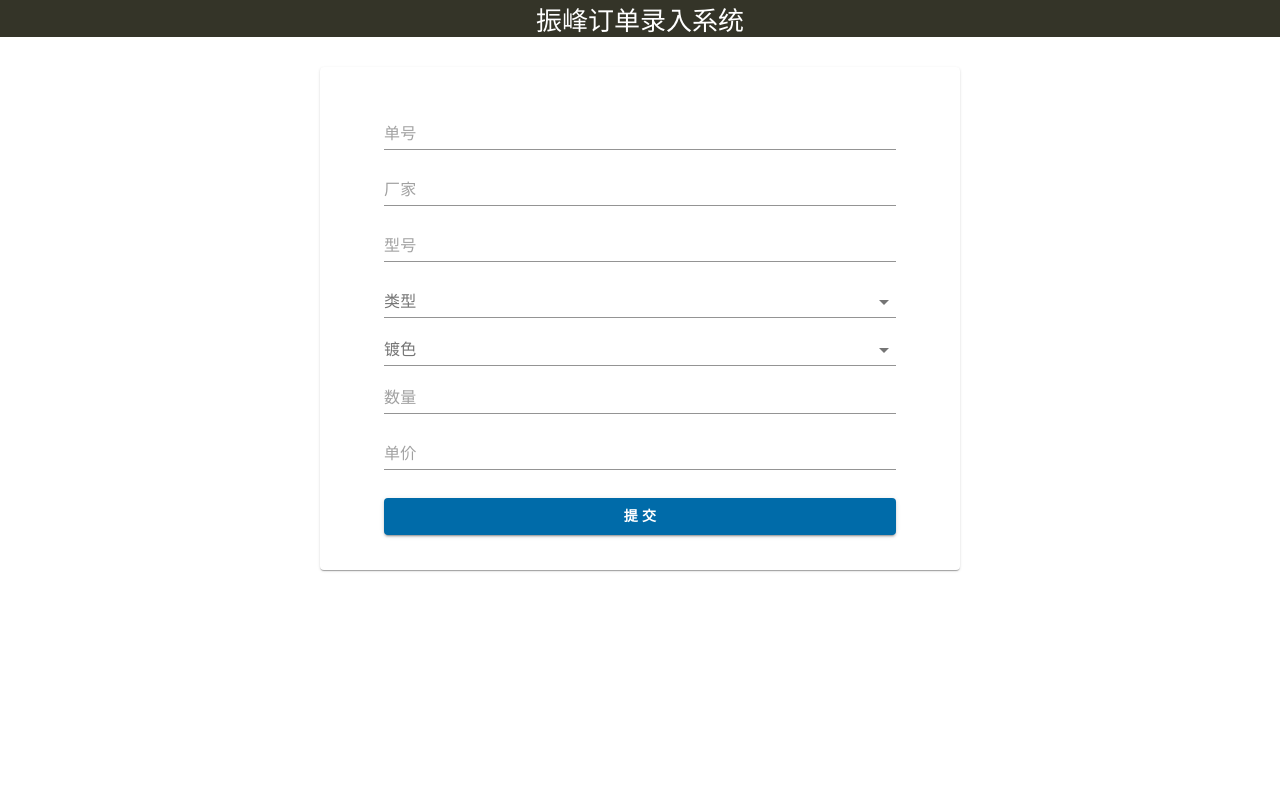
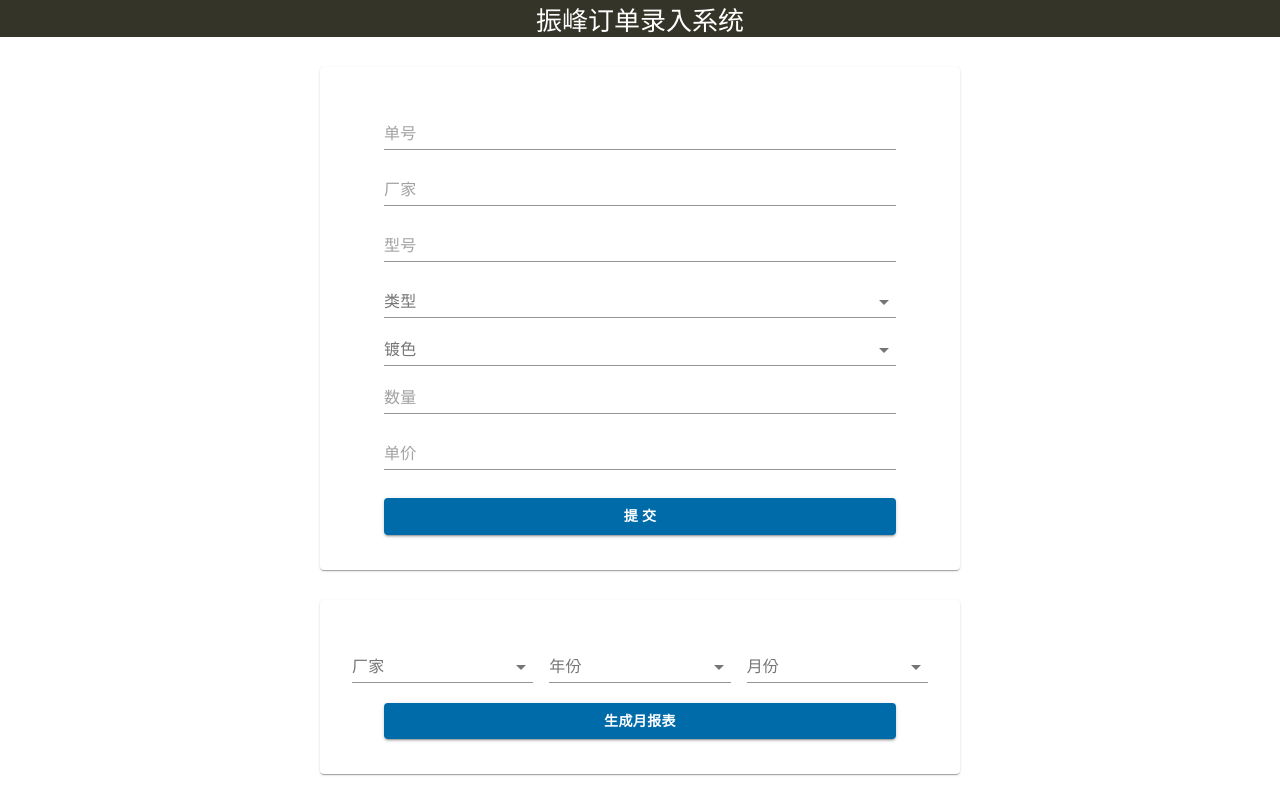
Before and after one commit to Lemarc-Z/ZF-order, a React (Create React App) app: page / in a window 1280 px wide. Built offline with nearby package versions, Linux system fonts and the light colour scheme.

Commit message:
- add lists 4 report

```diff
--- a/src/components/Cards/OrderCard.js
+++ b/src/components/Cards/OrderCard.js
@@ -29,8 +29,28 @@ function OrderCard(props) {
   const [open, setOpen] = useState(false);
   const [confirmation, setConfirmation] = useState([]);
 
+  const [client, setCient] = useState("");
+  const [year, setYear] = useState("");
+  const [month, setMonth] = useState("");
+
   const colors = ["浅枪", "亮银", "白钢"];
   const types = ["镜架", "脚丝", "鼻中"];
+  const clientList = ["南平", "鹏延", "其他"];
+  const yrList = ["2019", "2020"];
+  const monthList = [
+    "01",
+    "02",
+    "03",
+    "04",
+    "05",
+    "06",
+    "07",
+    "08",
+    "09",
+    "10",
+    "11",
+    "12"
+  ];
 
   function handleClose() {
     setOpen(false);
@@ -45,7 +65,7 @@ function OrderCard(props) {
       if (type === "脚丝") amount = (price * pieces) / 3;
       else if (type === "鼻中") amount = (price * pieces) / 4;
       else if (type === "镜架") amount = price * pieces;
-      else throw `类型不对`;
+      else throw `类型不对`; // does not double - cfm on back end
 
       let postData = {
         order_num: orderNum,
@@ -115,7 +135,27 @@ function OrderCard(props) {
     }
   }
 
+  async function onGetMonthlyReport() {
+    console.log(`onGetMonthlyReport`);
+
+    try {
+      let url = "http://localhost:3001/report";
+
+      let postData = {
+        customer,
+        year,
+        month
+      };
+
+      const resobj = await HttpHelper.httpRequestA(url, postData, 1);
+    } catch (err) {
+      console.log(`- err: ${err}`);
+      HttpHelper.handleGenericErr(err, props);
+    }
+  }
+
   return (
+    <div>
       <Card className={classes.card}>
         <UniTextField
           placeholder={"单号"}
@@ -190,6 +230,40 @@ function OrderCard(props) {
           </DialogActions>
         </Dialog>
       </Card>
+      <Card className={classes.card}>
+        <div className={classes.inline}>
+          <UniSelect
+            placeholder={"厂家"}
+            items={clientList}
+            id="client"
+            required
+            onChangeTxt={setCient}
+          />
+          <UniSelect
+            placeholder={"年份"}
+            items={yrList}
+            id="year"
+            required
+            onChangeTxt={setYear}
+          />
+          <UniSelect
+            placeholder={"月份"}
+            items={monthList}
+            id="month"
+            required
+            onChangeTxt={setMonth}
+          />
+        </div>
+        <Button
+          variant="contained"
+          color="primary"
+          className={classes.button}
+          onClick={onGetMonthlyReport}
+        >
+          <b>生成月报表</b>
+        </Button>
+      </Card>
+    </div>
   );
 }
 
@@ -203,7 +277,7 @@ var useStyles = makeStyles({
     textAlign: "center",
     alignItems: "center",
     justifyContent: "center",
-    margin: "30px 0"
+    marginTop: "30px"
   },
   button: {
     marginTop: "20px",
@@ -212,7 +286,7 @@ var useStyles = makeStyles({
   inline: {
     display: "flex",
     flexDirection: "row",
-    padding: "10px 24px"
+    padding: "0 24px"
   }
 });
 
```
Lines whose indentation alone changed are shown as unchanged.
